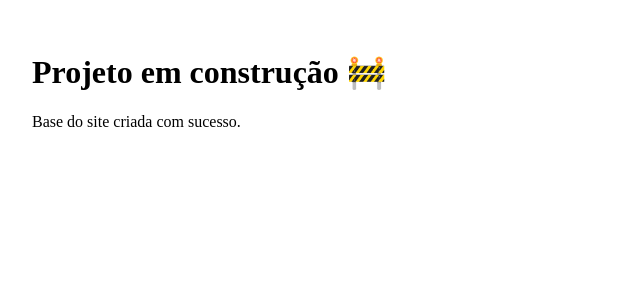
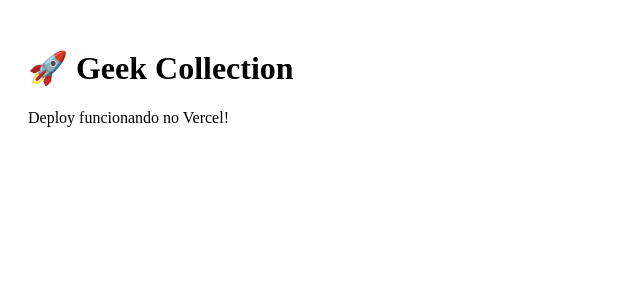
Before and after one commit to mathygeek/Geek-Collection-, a Next.js app: page / in a window 1280 px wide. Shown: the top 300 px of the page, without its empty margins (0-640 px from the left). Built offline with nearby package versions, Linux system fonts and the light colour scheme.

Commit message:
Update page.tsx

```diff
--- a/app/page.tsx
+++ b/app/page.tsx
@@ -1,8 +1,8 @@
 export default function Home() {
   return (
-    <main style={{ padding: 24 }}>
-      <h1>Projeto em construção 🚧</h1>
-      <p>Base do site criada com sucesso.</p>
+    <main style={{ padding: 20 }}>
+      <h1>🚀 Geek Collection</h1>
+      <p>Deploy funcionando no Vercel!</p>
     </main>
   )
 }
```
